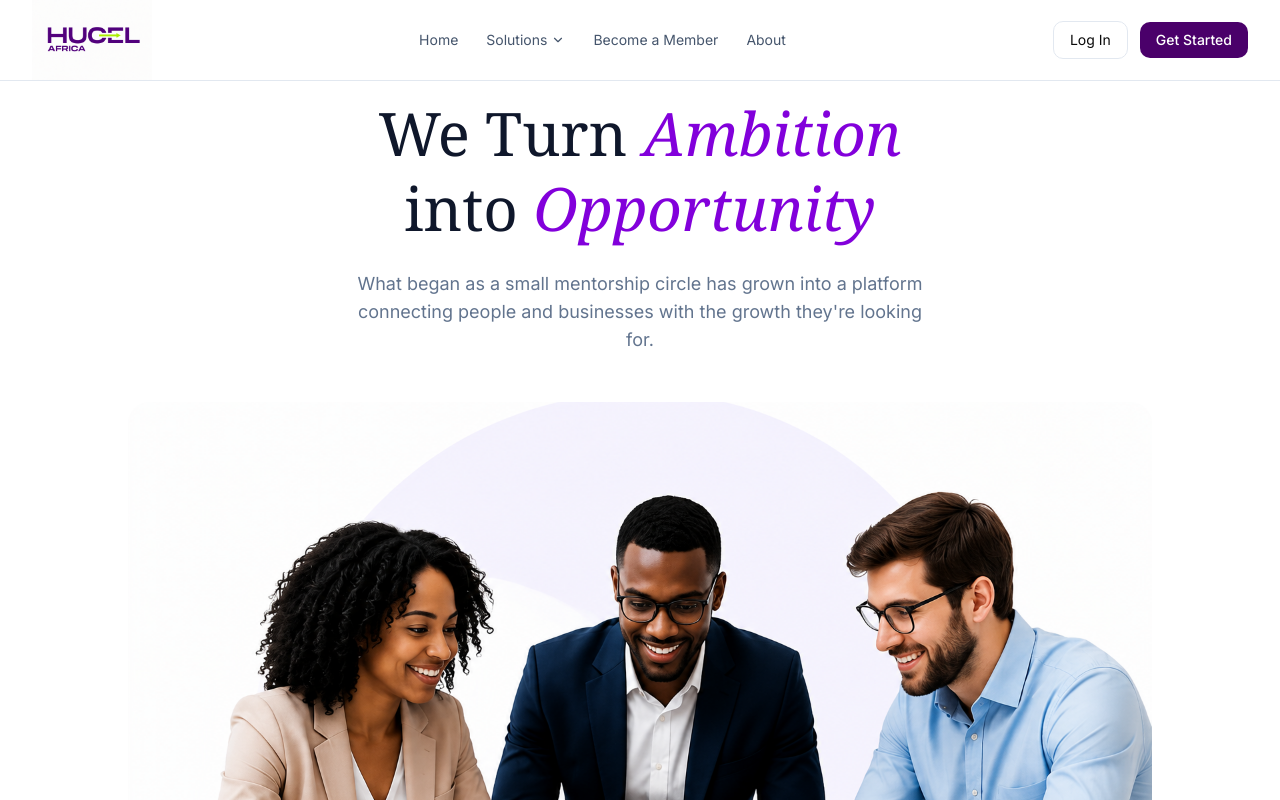
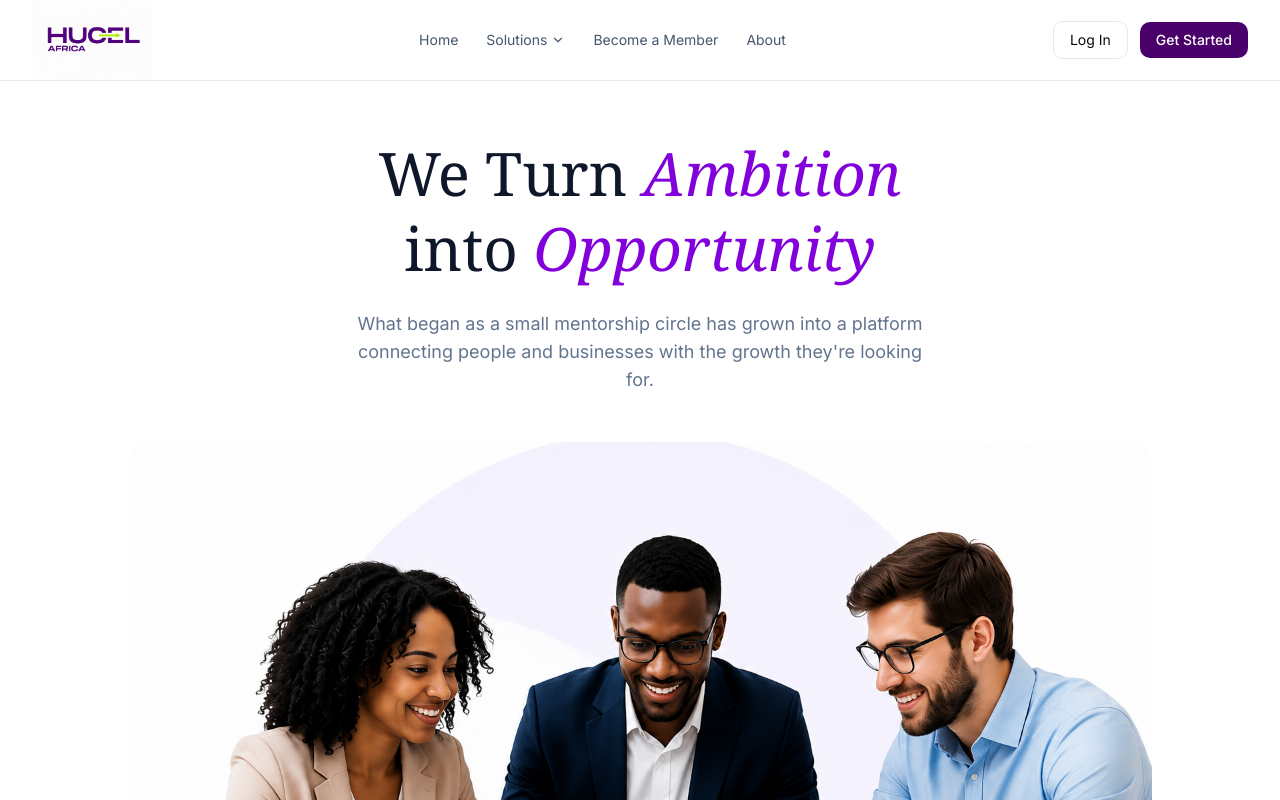
Before and after one commit to Olamiwale/hucel, a Next.js app: page /about in a window 1280 px wide. Shown: the top 800 px of the page. Built offline with nearby package versions, Linux system fonts and the light colour scheme.

Commit message:
Add margin-top to main section in AboutPage

```diff
--- a/app/(public)/about/page.tsx
+++ b/app/(public)/about/page.tsx
@@ -31,8 +31,8 @@ const storyLinks: StoryLink[] = [
 
 export default function AboutPage(): JSX.Element {
   return (
-    <main className="bg-white">
-      {/* Hero */}
+    <main className="bg-white mt-10">
+
       <section className="px-6 pt-16 pb-10 sm:pt-24 sm:pb-14 lg:px-8">
         <div className="mx-auto max-w-4xl text-center">
           <h1 className="font-serif text-4xl leading-tight text-slate-900 sm:text-6xl">
```
